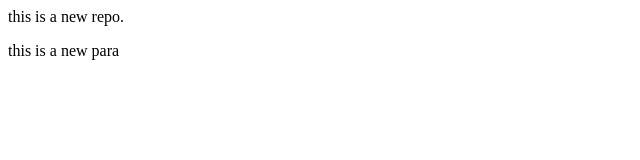
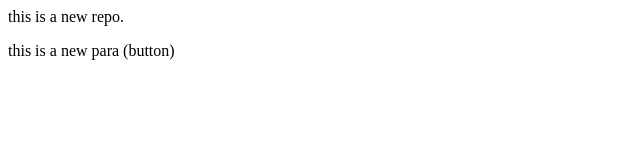
Before and after one commit to Krishna02121/local-repo, a plain HTML site: page index.html in a window 1280 px wide. Shown: the full height of the page, 0-640 px from the left. Drawn offline with Linux system fonts and the light colour scheme.

```diff
--- a/index.html
+++ b/index.html
@@ -1,2 +1,2 @@
 <p>this is a new repo.</p>
-<p>this is a new para</p>
+<p>this is a new para (button)</p>
```
